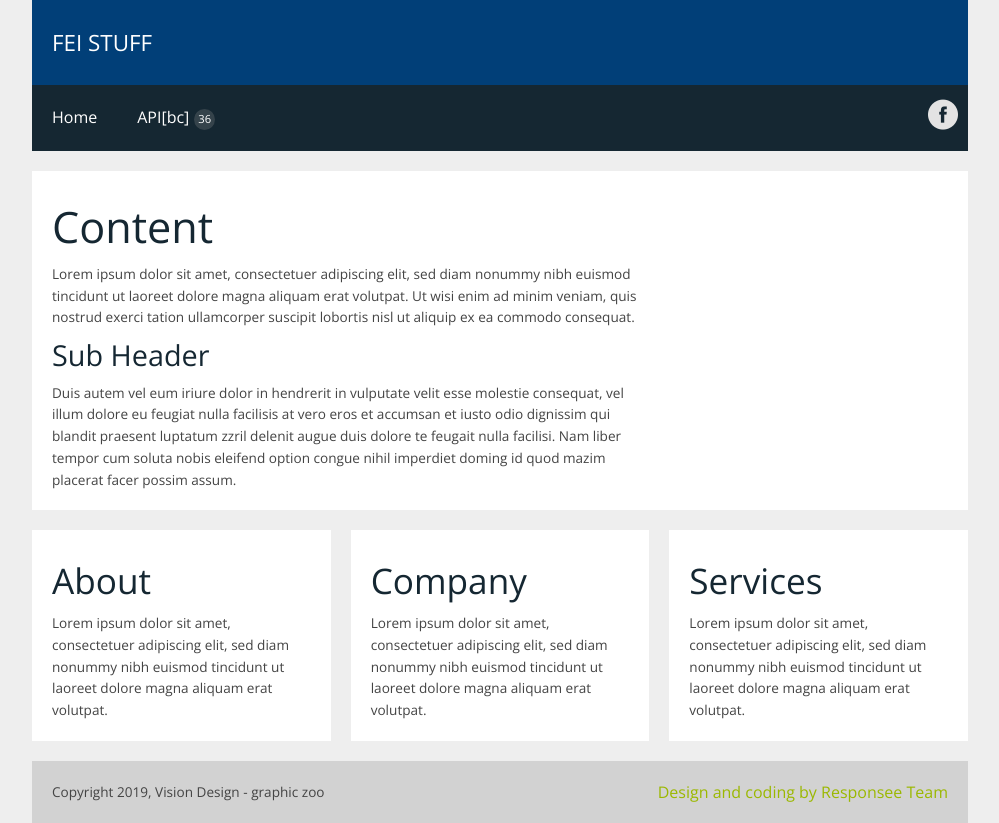
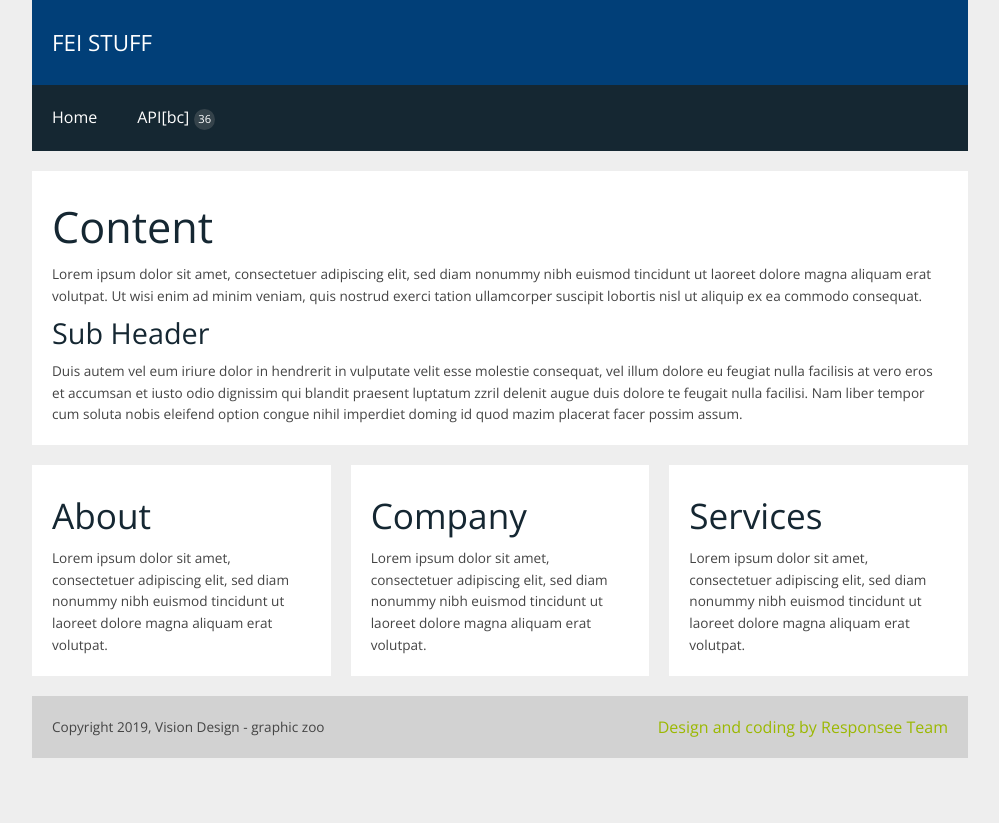
Before and after one commit to feiguys/feistuff, a plain HTML site: page index.html in a window 1280 px wide. Shown: the whole page, without its empty margins (140-1139 px from the left). After the commit the page ends 800 px from the top, so only its background shows below. Drawn offline with nearby package versions, Linux system fonts and the light colour scheme.

Commit message:
minor changes

```diff
--- a/index.html
+++ b/index.html
@@ -107,9 +107,6 @@
                      </li>
                   </ul>
                </div>
-               <div class="hide-s hide-m l-2">
-                  <i class="icon-facebook_circle icon2x right padding"></i>
-               </div>
             </nav>
          </div>
       </header>
@@ -119,7 +116,7 @@
             <div class="box margin-bottom">
                <div class="margin">
                   <!-- CONTENT -->
-                  <article class="s-12 m-7 l-8">
+                  <article class="s-12 m-7 l-12">
                      <h1>Content</h1>
                      <p>Lorem ipsum dolor sit amet, consectetuer adipiscing elit, sed diam nonummy nibh euismod tincidunt ut laoreet
                         dolore magna aliquam erat volutpat. Ut wisi enim ad minim veniam, quis nostrud exerci tation ullamcorper suscipit
```
